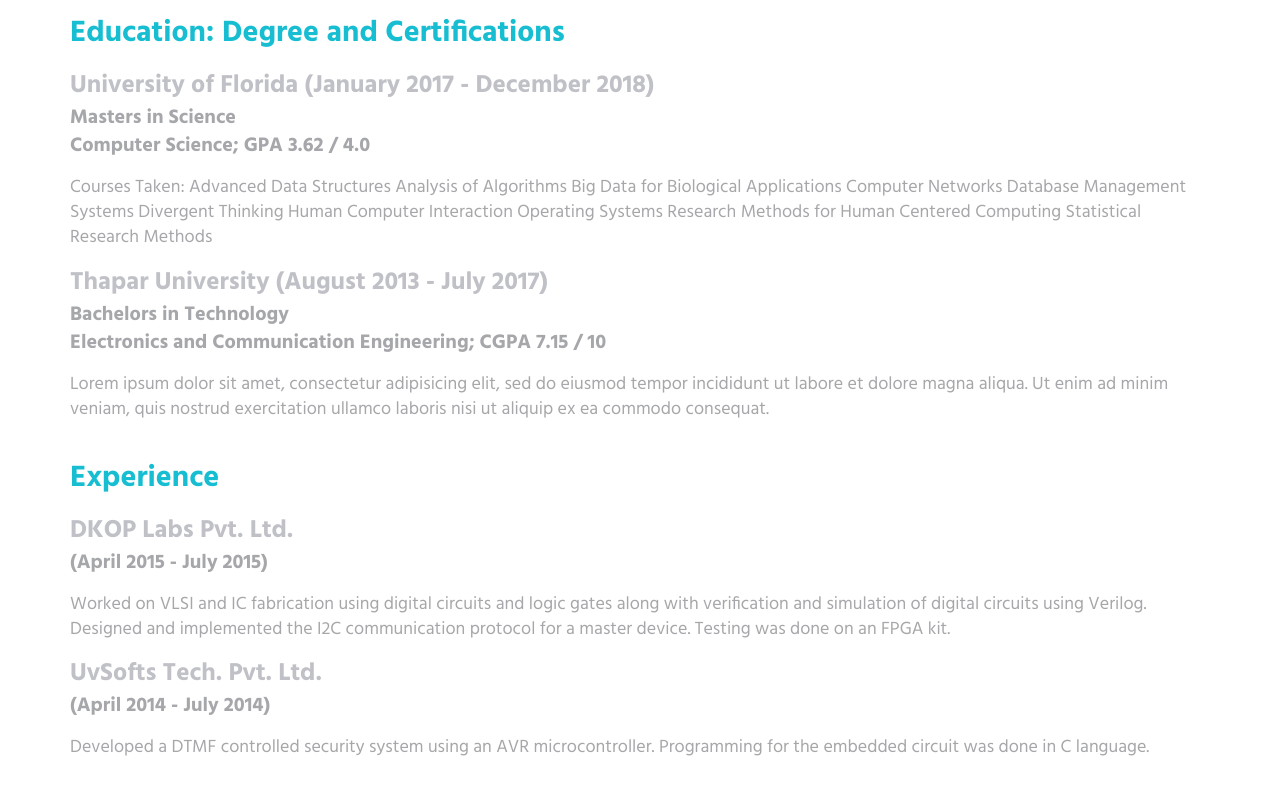
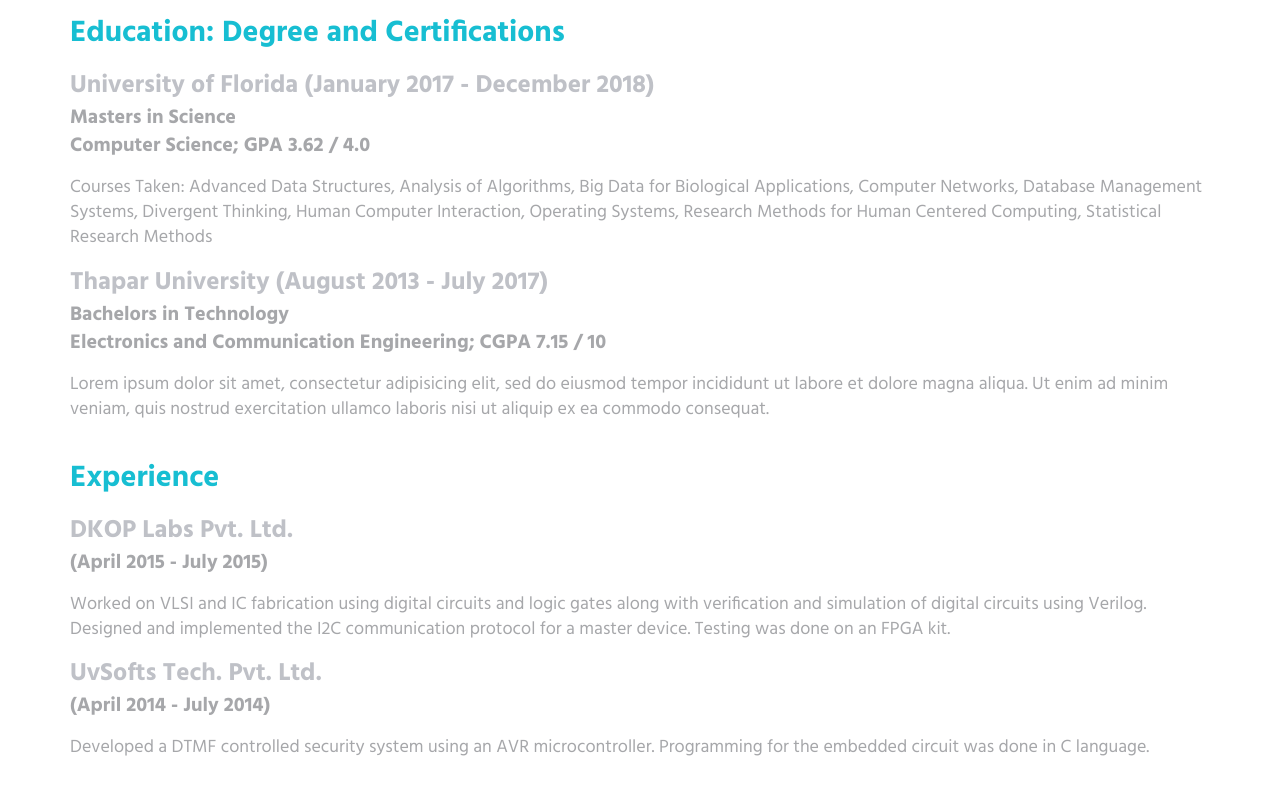
Before and after one commit to anv2amar/anv2amar.github.io, a plain HTML site: page index.html in a window 1280 px wide. Shown: the part 2402-3197 px from the top of the page. Drawn offline with nearby package versions, Linux system fonts and the light colour scheme.

Commit message:
Changes
Changes to Courses Taken

```diff
--- a/index.html
+++ b/index.html
@@ -216,7 +216,7 @@
                         	<h2 style="color: #17bed2">Education: Degree and Certifications</h2>
                     			<p style="font-size:20px"><b><span style="font-size:25px"><b>University of Florida (January 2017 - December 2018)</b></span></br>Masters in Science</br>Computer Science; GPA 3.62 / 4.0</b></p>
 									<div>
-  									<p style="font-size:18px"</br>Courses Taken: Advanced Data Structures Analysis of Algorithms Big Data for Biological Applications Computer Networks Database Management Systems Divergent Thinking Human Computer Interaction Operating Systems Research Methods for Human Centered Computing Statistical Research Methods<br/></p>
+  									<p style="font-size:18px"</br>Courses Taken: Advanced Data Structures, Analysis of Algorithms, Big Data for Biological Applications, Computer Networks, Database Management Systems, Divergent Thinking, Human Computer Interaction, Operating Systems, Research Methods for Human Centered Computing, Statistical Research Methods<br/></p>
 									</div>
 								<p style="font-size:20px"><b><span style="font-size:25px"><b>Thapar University (August 2013 - July 2017)</b></span></br>Bachelors in Technology</br>Electronics and Communication Engineering; CGPA 7.15 / 10</b></p>
 									<div>
```
